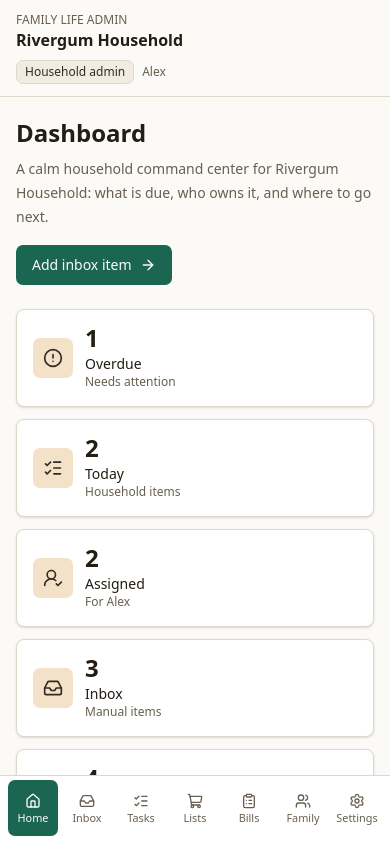
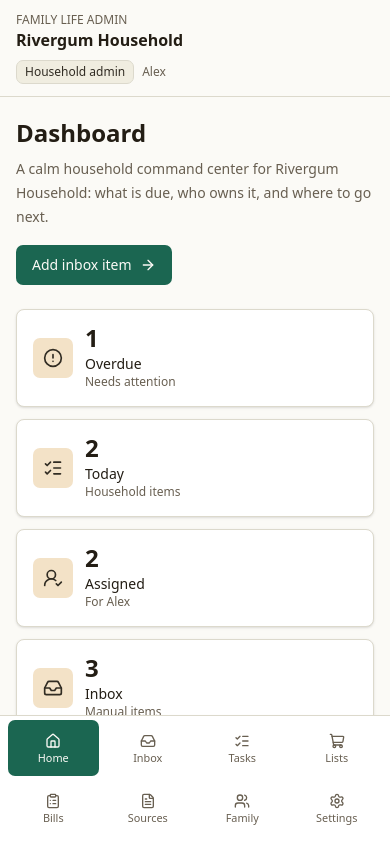
Before and after one commit to LatinMaestro/Life-Admin, a Next.js app: page / in a window 390 px wide. Shown: the top 843 px of the page. Built offline with nearby package versions, Linux system fonts and the light colour scheme.

Commit message:
Add sources route to app navigation

```diff
--- a/src/components/app-shell.tsx
+++ b/src/components/app-shell.tsx
@@ -4,6 +4,7 @@ import Link from "next/link";
 import { usePathname } from "next/navigation";
 import {
   ClipboardList,
+  FileText,
   Home,
   Inbox,
   ListChecks,
@@ -22,6 +23,7 @@ const navigation = [
   { href: "/tasks", label: "Tasks", icon: ListChecks },
   { href: "/lists", label: "Lists", icon: ShoppingCart },
   { href: "/bills", label: "Bills", icon: ClipboardList },
+  { href: "/sources", label: "Sources", icon: FileText },
   { href: "/family", label: "Family", icon: Users },
   { href: "/settings", label: "Settings", icon: Settings },
 ] as const;
@@ -83,7 +85,7 @@ export function AppShell({ children }: PropsWithChildren) {
           </div>
         </header>
 
-        <main className="mx-auto min-h-screen w-full max-w-6xl px-4 pb-28 pt-5 sm:px-6 lg:px-8 lg:pb-10 lg:pt-8">
+        <main className="mx-auto min-h-screen w-full max-w-6xl px-4 pb-40 pt-5 sm:px-6 lg:px-8 lg:pb-10 lg:pt-8">
           {children}
         </main>
       </div>
@@ -92,7 +94,7 @@ export function AppShell({ children }: PropsWithChildren) {
         aria-label="Mobile primary"
         className="fixed inset-x-0 bottom-0 z-30 border-t bg-card px-2 pb-2 pt-1 shadow-lg lg:hidden"
       >
-        <div className="grid grid-cols-7 gap-1">
+        <div className="grid grid-cols-4 gap-1">
           {navigation.map((item) => {
             const isActive = pathname === item.href;
             const Icon = item.icon;
```
